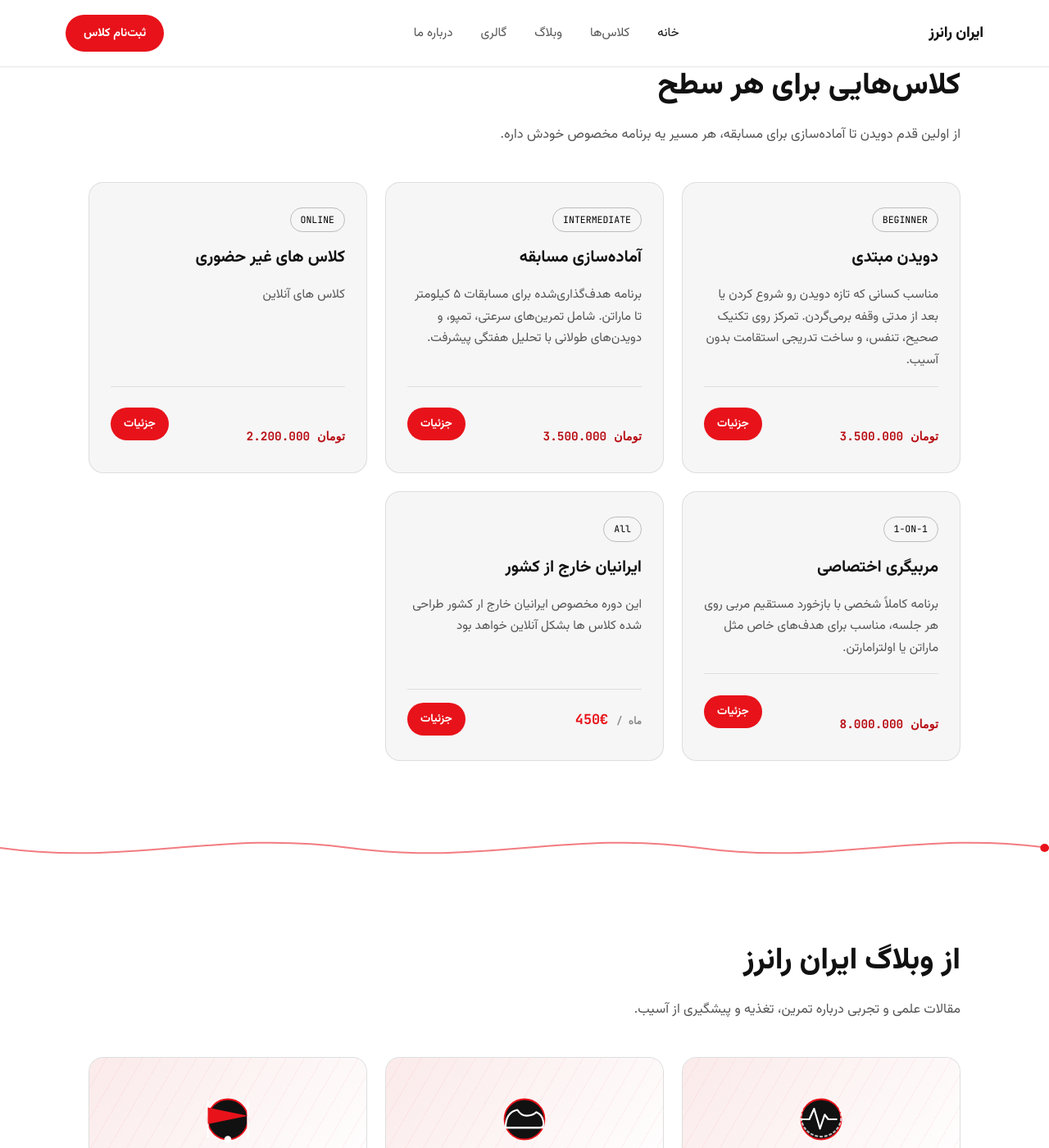
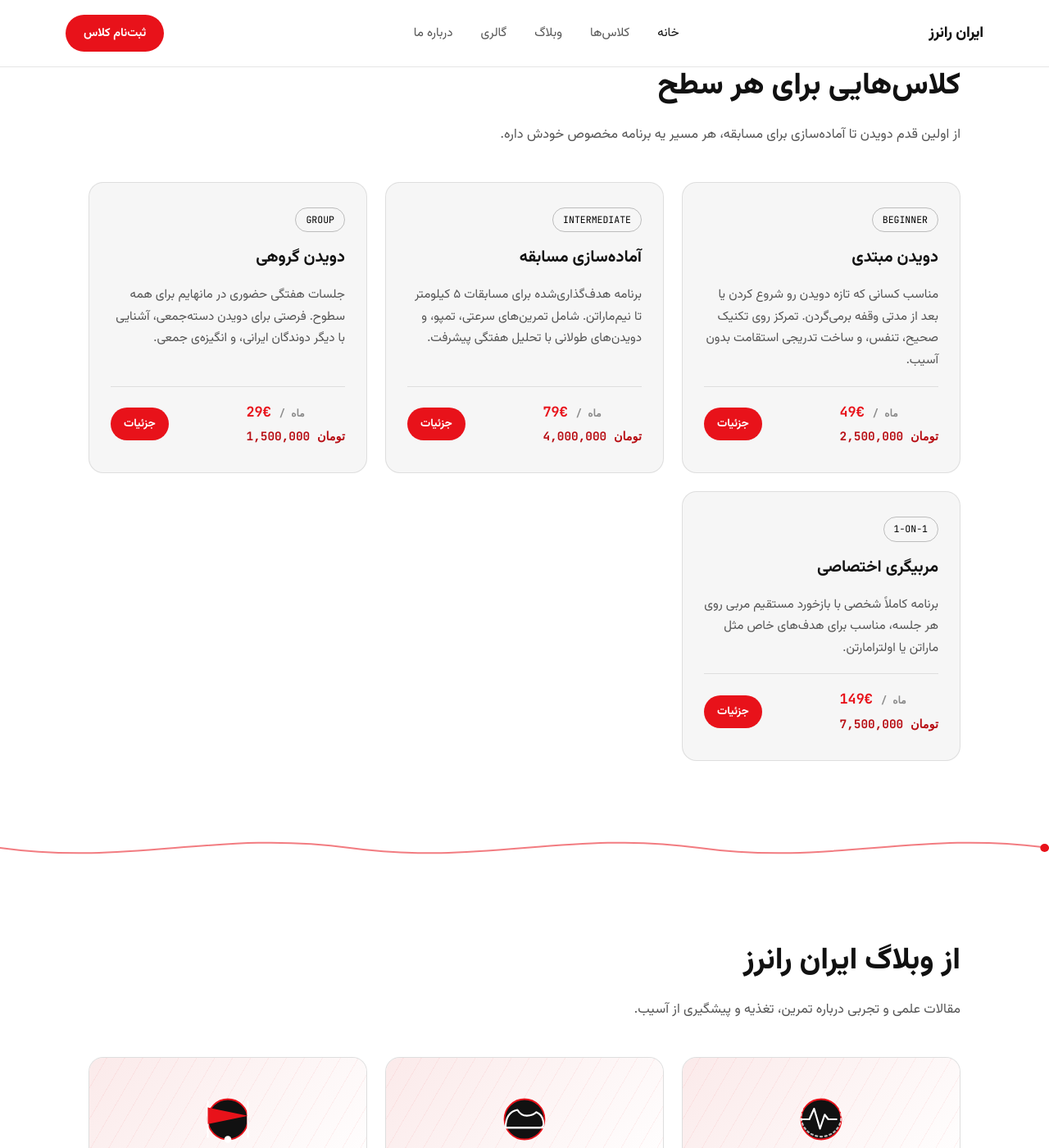
Before and after one commit to mojtabatavassolii-png/iranrunners-website, a Jekyll site: the page built from index.html, in a window 1280 px wide and 1400 px high, scrolled down 767 px. Shown: the whole window at 82% size. Built offline with Jekyll 4.4.1, drawn with Linux system fonts in a browser that asks for light colours.

Commit message:
Update index.html

```diff
--- a/index.html
+++ b/index.html
@@ -5,6 +5,7 @@
 description: "ایران رانرز — کلاس‌های دویدن، مربیگری تخصصی و جامعه‌ای از دوندگان ایرانی در مانهایم."
 ---
 {% assign icons = site.data.icons %}
+{% assign sorted_classes = site.classes | sort: 'order' %}
 
 <section class="hero rotating-header">
   <div class="hero-slides">
@@ -36,7 +37,7 @@
       <p>از اولین قدم دویدن تا آماده‌سازی برای مسابقه، هر مسیر یه برنامه مخصوص خودش داره.</p>
     </div>
     <div class="card-grid">
-      {% for c in site.data.classes %}
+      {% for c in sorted_classes %}
       <div class="class-card">
         <span class="level-tag">{{ c.level_tag }}</span>
         <h3>{{ c.title }}</h3>
@@ -46,7 +47,7 @@
             {% if c.price and c.price != 0 %}{{ c.price }}€ <small>/ ماه</small>{% endif %}
             {% if c.price_toman %}<br><small style="color:var(--accent-sunrise-dim);font-weight:700;font-size:0.9rem;">{{ c.price_toman }} تومان</small>{% endif %}
           </span>
-          <a href="{{ '/classes.html' | relative_url }}" class="enroll">جزئیات</a>
+          <a href="{{ c.url | relative_url }}" class="enroll">جزئیات</a>
         </div>
       </div>
       {% endfor %}
@@ -68,6 +69,9 @@
     <div class="post-grid">
       {% for post in site.posts limit: 3 %}
       <a href="{{ post.url | relative_url }}" class="post-card" style="display:flex;">
+        {% if post.image and post.image != "" %}
+        <div class="post-thumb" style="background-image:url('{{ post.image | relative_url }}');background-size:cover;background-position:center;"></div>
+        {% else %}
         <div class="post-thumb" style="background:linear-gradient(135deg,#fbeaea,#ffffff);">
           <svg viewBox="0 0 100 100" width="72" height="72" style="position:relative;z-index:1;">
             <circle cx="50" cy="50" r="34" fill="#111111"/>
@@ -77,6 +81,7 @@
             </g>
           </svg>
         </div>
+        {% endif %}
         <div class="post-body">
           <span class="post-cat">{{ post.category }}</span>
           <h3>{{ post.title }}</h3>
@@ -99,7 +104,7 @@
     <div class="gallery-grid" style="grid-auto-rows:130px;">
       {% for photo in site.data.gallery limit: 5 %}
       <div class="g-item {% if photo.size == 'wide' %}wide{% elsif photo.size == 'tall' %}tall{% elsif photo.size == 'wide-tall' %}wide tall{% endif %}">
-        <img src="{{ photo.file | relative_url }}" alt="{{ photo.alt }}" loading="lazy">
+        <img src="{{ photo.file | relative_url }}" alt="{{ photo.alt }}" loading="lazy" {% if photo.rotation and photo.rotation != "0" %}style="transform:rotate({{ photo.rotation }}deg);"{% endif %}>
         <span class="g-tag">{{ photo.tag }}</span>
       </div>
       {% endfor %}
@@ -117,3 +122,30 @@
     <a href="{{ '/classes.html' | relative_url }}#register" class="btn-primary">ثبت‌نام در کلاس</a>
   </div>
 </section>
+
+{% if site.data.partners.size > 0 %}
+<section class="partners-section">
+  <div class="wrap">
+    <div class="section-head">
+      <h2>شرکای ما</h2>
+    </div>
+    <div class="partners-grid">
+      {% for p in site.data.partners %}
+        {% if p.logo and p.logo != "" %}
+          {% if p.link and p.link != "" %}
+          <a href="{{ p.link }}" class="partner-logo" target="_blank" rel="noopener">
+            <img src="{{ p.logo | relative_url }}" alt="{{ p.name }}">
+          </a>
+          {% else %}
+          <div class="partner-logo">
+            <img src="{{ p.logo | relative_url }}" alt="{{ p.name }}">
+          </div>
+          {% endif %}
+        {% else %}
+        <div class="partner-logo text-only">{{ p.name }}</div>
+        {% endif %}
+      {% endfor %}
+    </div>
+  </div>
+</section>
+{% endif %}
```
